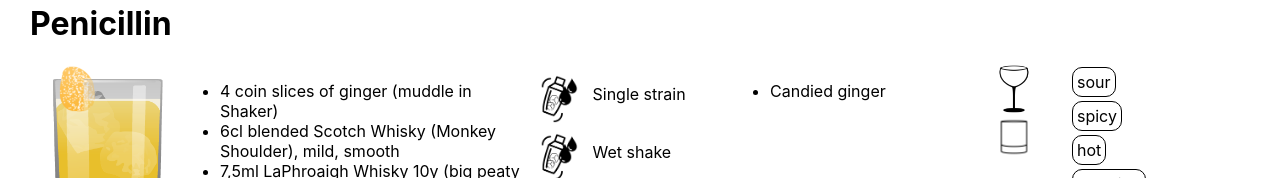
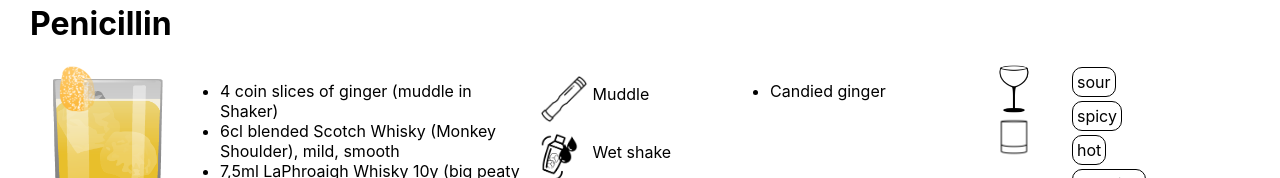
Before and after one commit to FlorianLiebhart/cocktails, a React (Create React App) app: page / in a window 1280 px wide. Shown: the part 2586-2764 px from the top of the page. Built offline with nearby package versions, Linux system fonts and the light colour scheme.

Commit message:
fic muddle step

```diff
--- a/src/domain/preparationSteps.ts
+++ b/src/domain/preparationSteps.ts
@@ -5,4 +5,4 @@ export const PREP_STIR = "STIR";
 export const PREP_OPEN_POUR = "OPEN_POUR";
 export const PREP_FINE_STRAIN = "FINE_STRAIN";
 export const PREP_SINGLE_STRAIN = "SINGLE_STRAIN";
-export const PREP_MUDDLE = "SINGLE_STRAIN";
+export const PREP_MUDDLE = "MUDDLE";
```
